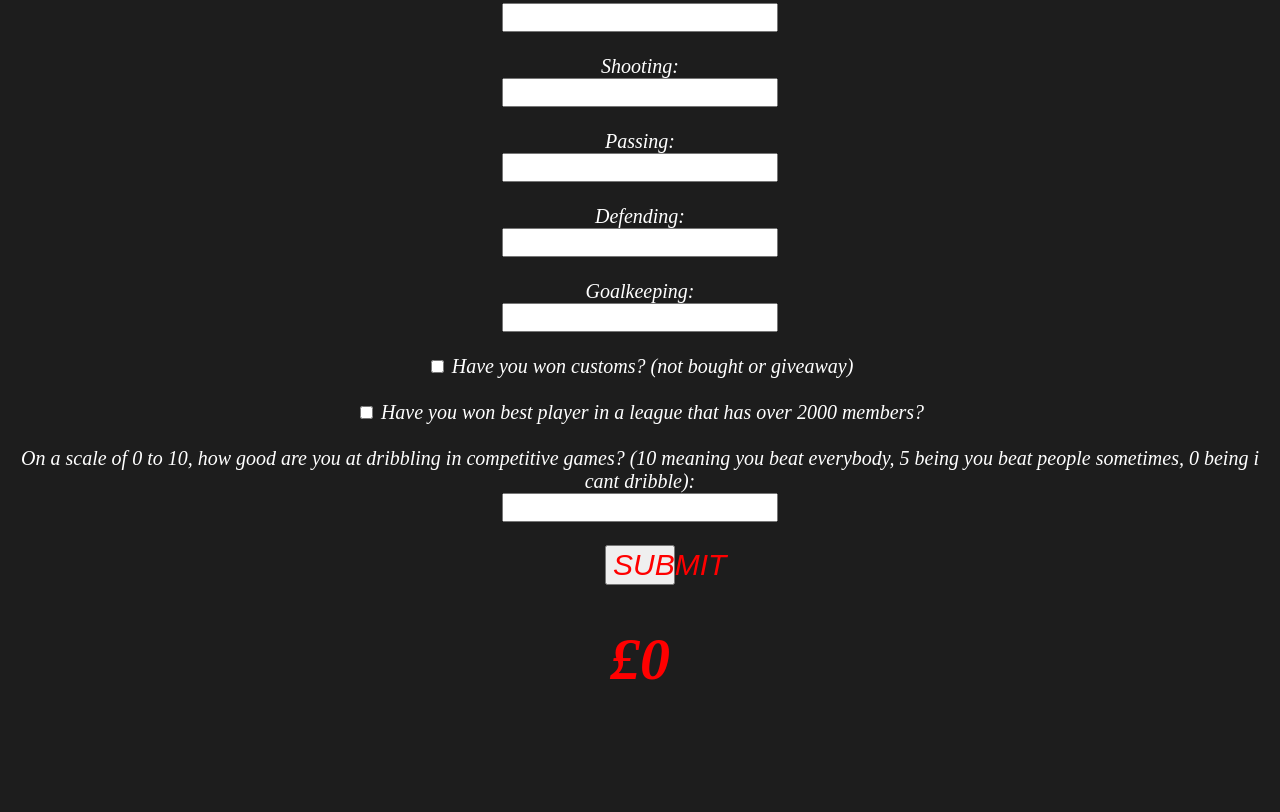
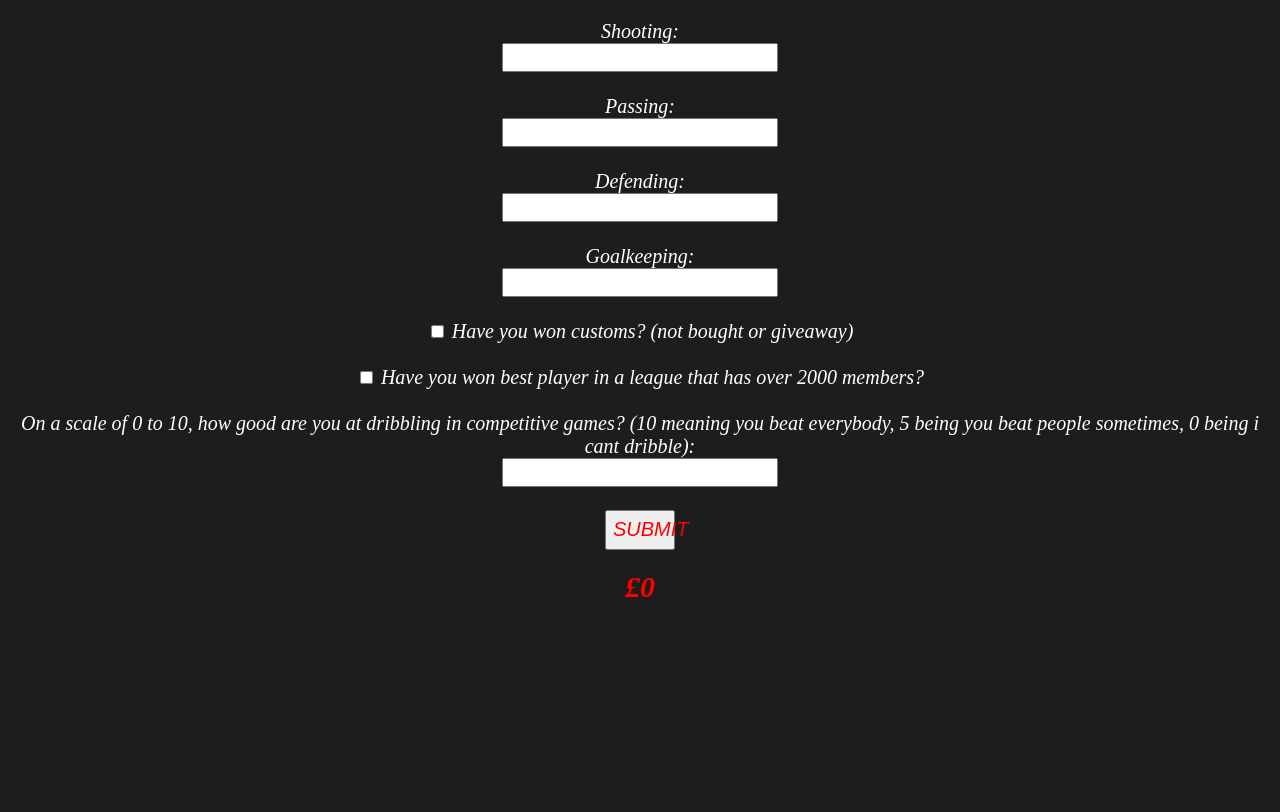
Before and after one commit to killcamgit/MyVRFSValue, a plain HTML site: page MyTransferValue.html in a window 1280 px wide. Shown: the part 337-1149 px from the top of the page. After the commit the page ends 1038 px from the top, so only its background shows below. Drawn offline with Linux system fonts and the light colour scheme.

Commit message:
Update VRFSValue.css

```diff
--- a/VRFSValue.css
+++ b/VRFSValue.css
@@ -6,7 +6,7 @@ body {
 h1 {
 
   color: white;
-  font-size: 60px;
+  font-size: 40px;
 
 }
 
@@ -39,7 +39,7 @@ h1 {
 text-align: center;
 width: 70px;
 height: 40px;
-font-size: 30px;
+font-size: 20px;
 font-style: italic;
 color: red;
 
@@ -47,7 +47,7 @@ color: red;
 
 #Value {
 
-font-size: 60px;
+font-size: 30px;
 color: red;
 
 }
```
